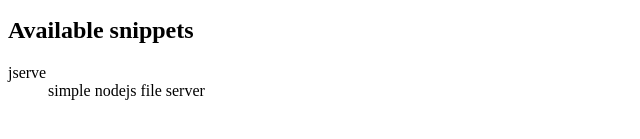
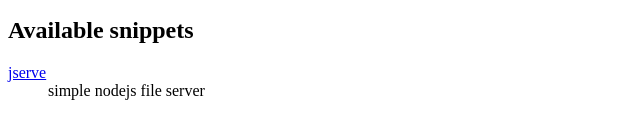
Before and after one commit to omrilotan/grab, a plain HTML site: page index.html in a window 1280 px wide. Shown: the part 177-316 px from the top of the page, 0-640 px from the left. Drawn offline with Linux system fonts and the light colour scheme.

Commit message:
Add link to branch

```diff
--- a/index.html
+++ b/index.html
@@ -20,7 +20,7 @@ mv TEMP/* ./
 rmdir TEMP</code></pre>
         <h2>Available snippets</h2>
         <dl>
-            <dt>jserve</dt>
+            <dt><a href="https://github.com/omrilotan/grab/tree/jserve">jserve</a></dt>
             <dd>simple nodejs file server</dd>
         </dl>
     </body>
```
